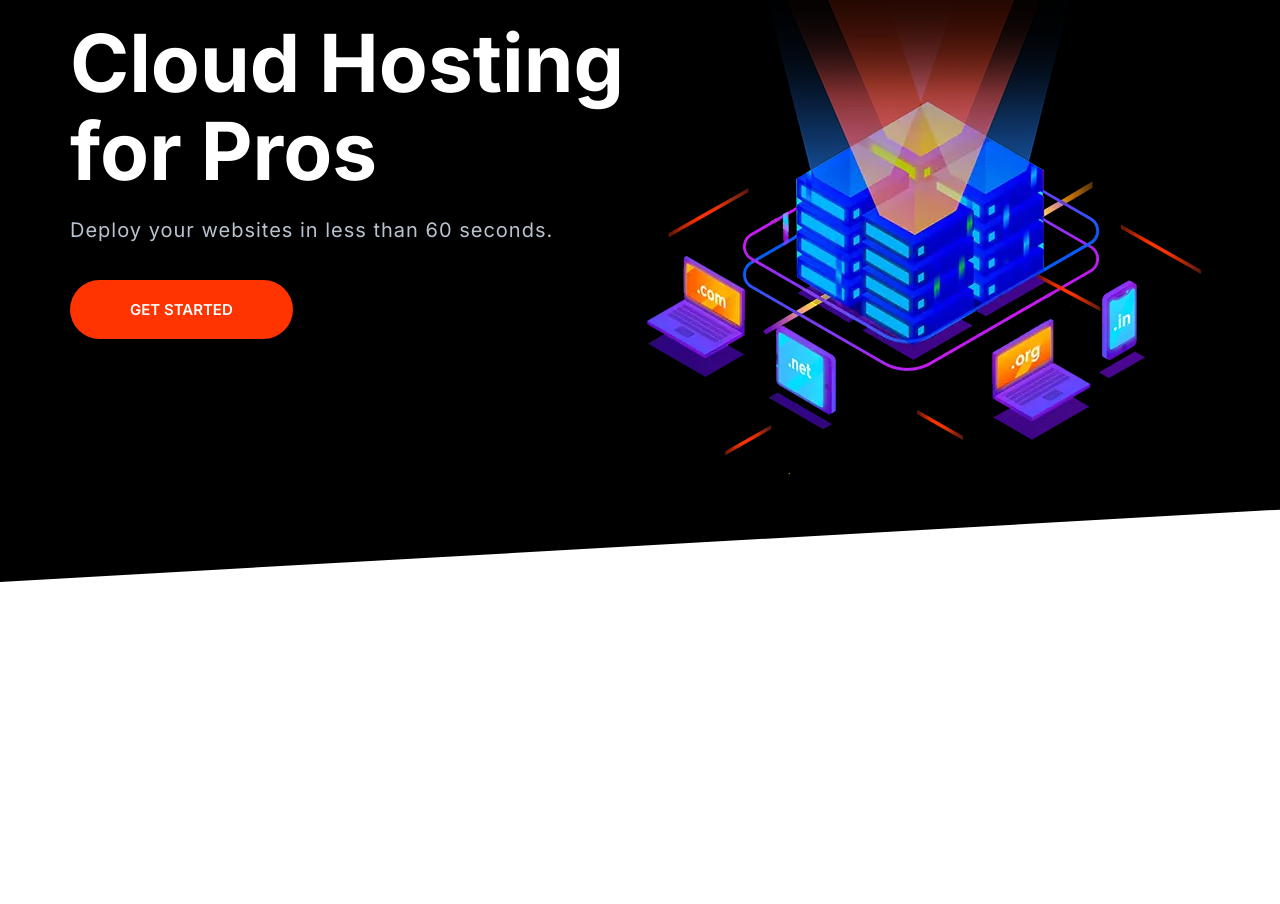
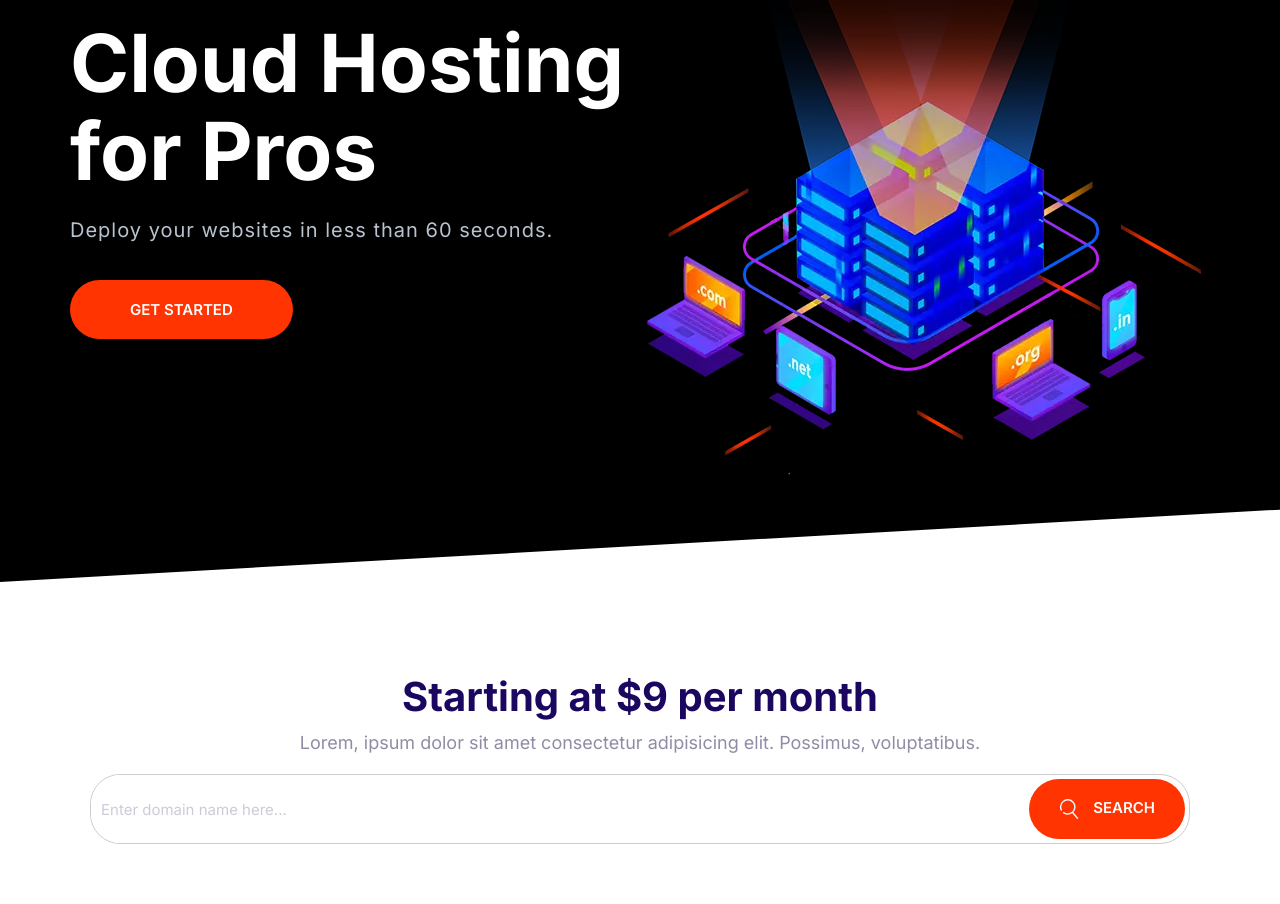
Before and after one commit to Harshanani007/Harshfy, a plain HTML site: page index.html in a window 1280 px wide. Shown: the part 4465-5369 px from the top of the page. Before the commit the page ends 5047 px from the top, so only its background shows below. Drawn offline with Linux system fonts and the light colour scheme.

Commit message:
domain block.

```diff
--- a/css/styles.css
+++ b/css/styles.css
@@ -215,6 +215,12 @@ and here using inline block coz when we keep the icon next to the line we dont w
   margin: 1rem 0; /*1 rem margin in vertical and 0 in horizantal*/
 }
 
+.btn .icon {
+  width: 2rem;
+  height: 2rem;
+  margin-right: 1rem;
+  vertical-align: middle;
+}
 .btn--primary {
   background: var(--color-primary);
   color: #fff;
--- a/index.html
+++ b/index.html
@@ -323,6 +323,29 @@
     </section>
     <!--image resizing
     we resize the image to make the browser work easy-->
+    <!--domain block-->
+    <section class="block container">
+      <header class="block__header">
+        <h2>Starting at $9 per month</h2>
+        <p>
+          Lorem, ipsum dolor sit amet consectetur adipisicing elit. Possimus,
+          voluptatibus.
+        </p>
+      </header>
+      <div class="input-group">
+        <input
+          type="text"
+          class="input"
+          placeholder="Enter domain name here..."
+        />
+        <button class="btn btn--accent">
+          <svg class="icon icon--white">
+            <use xlink:href="images/sprite.svg#search"></use>
+          </svg>
+          Search
+        </button>
+      </div>
+    </section>
     <script src="js/main.js"></script>
   </body>
 </html>
```
